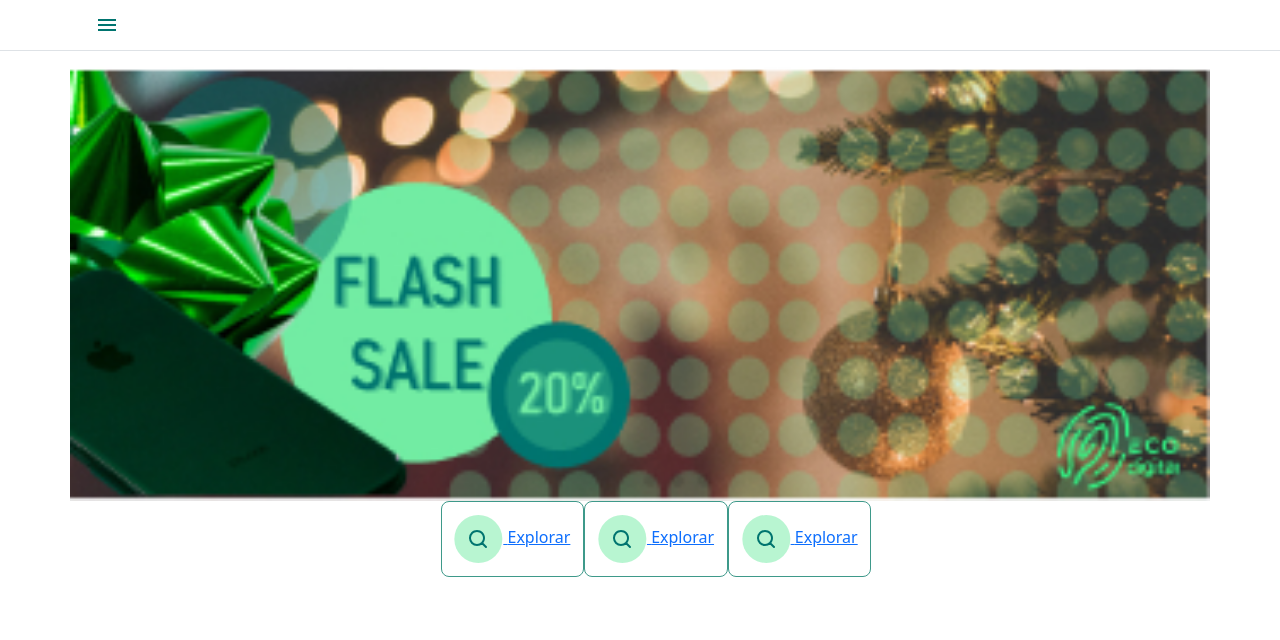
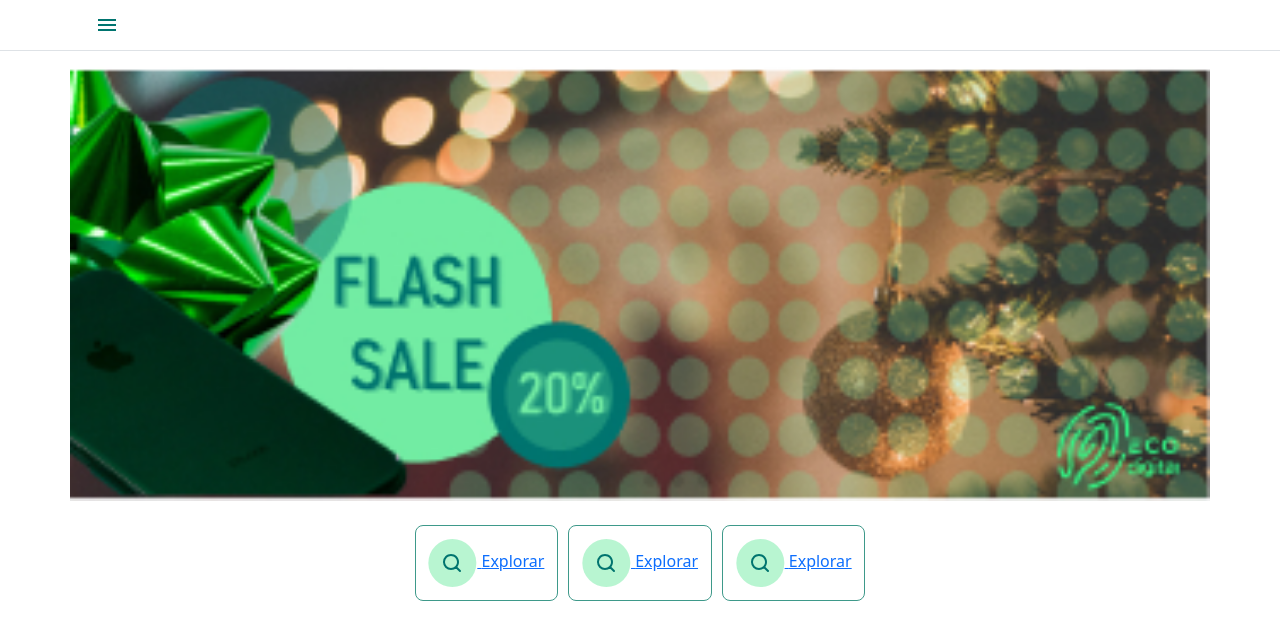
Before and after one commit to Lauritaweb/ecoDigital, a plain HTML site: page pages/destacados.html in a window 1280 px wide. Drawn offline with nearby package versions, Linux system fonts and the light colour scheme.

Commit message:
centramos las li

```diff
--- a/assets/styles/scss/_sections.scss
+++ b/assets/styles/scss/_sections.scss
@@ -29,6 +29,8 @@
     align-items: center;
     ul{
         display: flex;
+        padding: 0;
+        gap: 10px;
         li{
             display: flex;
             flex-direction: column;
@@ -38,6 +40,7 @@
             border: solid 1px $mainColor;
             border-radius: 8px;
             list-style:none;
+            text-align: center;
         }
     }
 }
--- a/pages/destacados.html
+++ b/pages/destacados.html
@@ -59,7 +59,7 @@
     </header>
     <!-- ends banner -->
     <!-- second nav -->
-    <nav class="second-nav container">
+    <nav class="second-nav container py-4">
         <ul>
             <li>
                 <a href="#">
```
Also changed, not shown: assets/styles/css/main.css.
